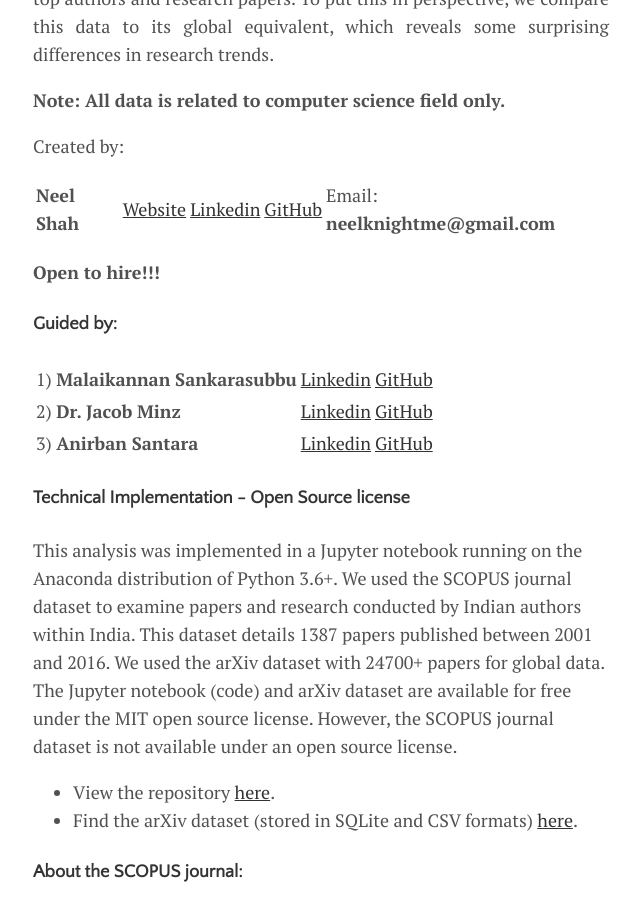
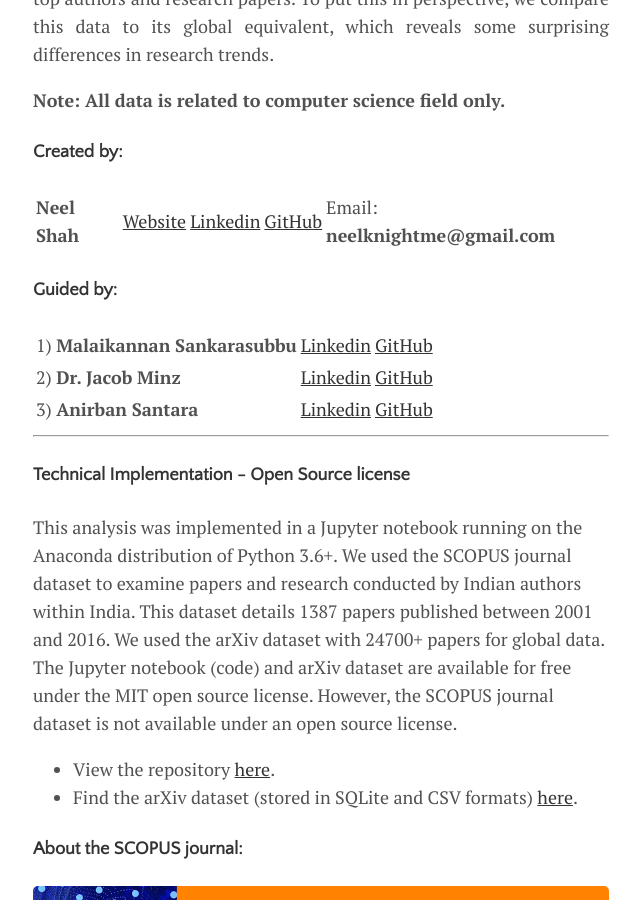
Before and after one commit to NeelShah18/neelshah18.github.io, a Jekyll site: the page built from _project/2017-03-15-Scopus-analysis.md, in a window 1280 px wide and 900 px high, scrolled down 402 px. Shown: the whole window, without its empty margins (319-960 px from the left). Built offline with Jekyll 4.4.1, drawn with Linux system fonts in a browser that asks for light colours; nearby versions of some CDN libraries.

Commit message:
typo fix

```diff
--- a/_project/2017-03-15-Scopus-analysis.md
+++ b/_project/2017-03-15-Scopus-analysis.md
@@ -8,17 +8,17 @@
 
 **Note: All data is related to computer science field only.**
 
-Created by:
+#### Created by:
 
 **Neel Shah** | [Website](https://neelshah18.github.io/) | [Linkedin](https://www.linkedin.com/in/neel-shah-7b5495104/) | [GitHub](https://github.com/NeelShah18) | Email: **neelknightme@gmail.com**
-
-**Open to hire!!!**
 
 #### Guided by:
 
 1) **Malaikannan Sankarasubbu** | [Linkedin](https://www.linkedin.com/in/malaikannan/) | [GitHub](href="https://github.com/malaikannan)
 2) **Dr. Jacob Minz** | [Linkedin](https://www.linkedin.com/in/jacob-minz-16762a3/) | [GitHub](https://github.com/jrminz)
 3) **Anirban Santara** | [Linkedin](https://www.linkedin.com/in/anirbansantara/) | [GitHub](https://github.com/Santara)
+
+--------------------------------------------------------------------------------------------------------------------------------------------------------------------
 
 #### Technical Implementation - Open Source license
 
```
